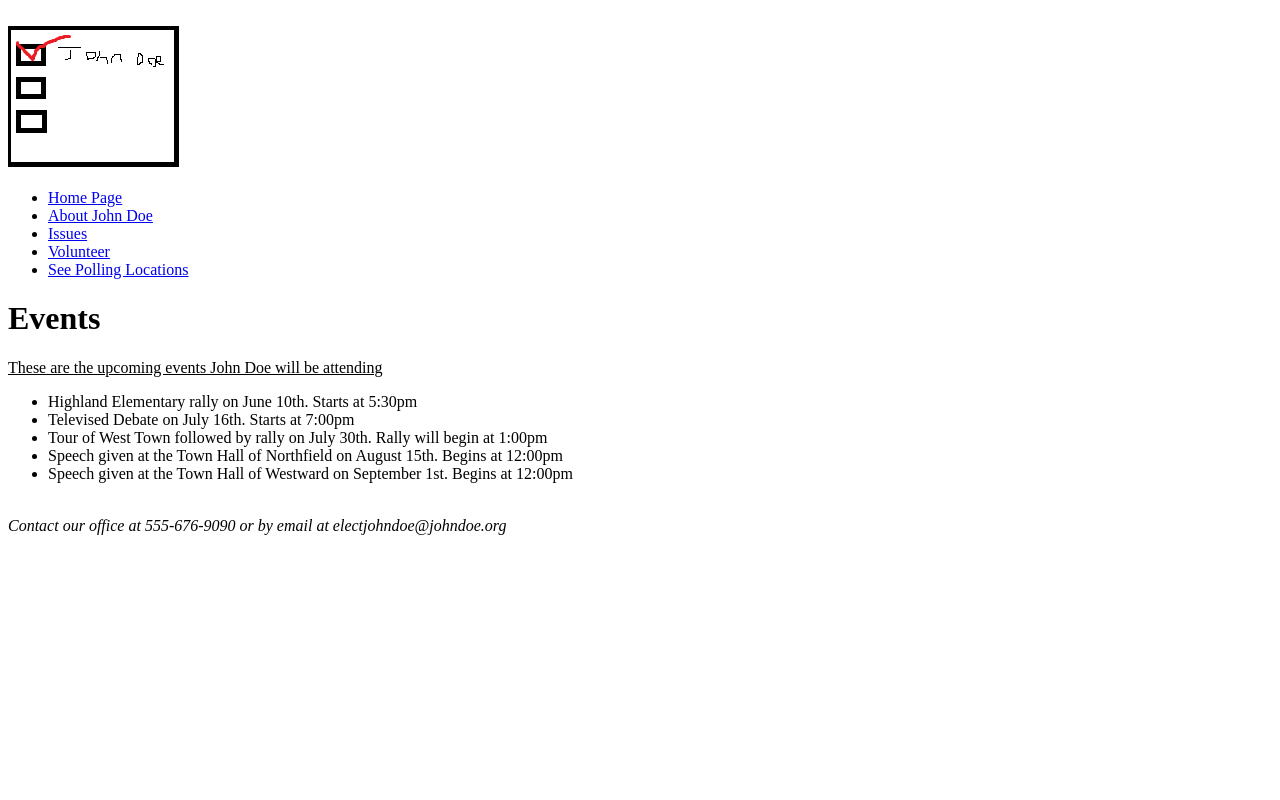
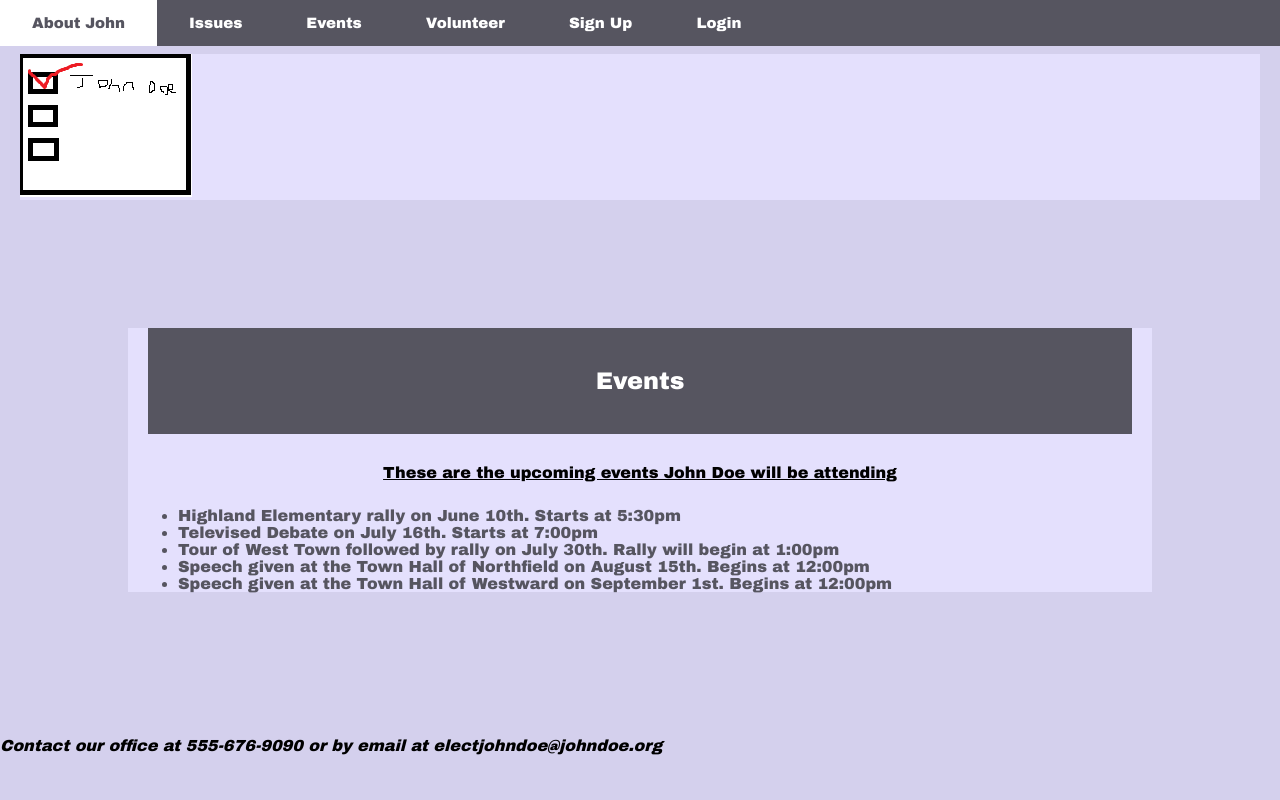
Before and after one commit to ryan-policheri/johndoeforsenate, a PHP site: page /events.html in a window 1280 px wide. Run offline with PHP 8.4, Linux system fonts and the light colour scheme.

Commit message:
CSS completed.

```diff
--- a/public html/css/cssjohndoe.css
+++ b/public html/css/cssjohndoe.css
@@ -1,27 +1,48 @@
-<style type="text/css">
-body{
-    margin:0px;
-    background:#000;
+body {
+    background-color: #D4D0ED;
+    font-family: "Arial Black", sans-serif;
+    margin: 0px;
+    padding: 0px;
 }
-.header-cont {
-    width:100%;
-    position:fixed;
-    top:0px;
+
+header {
+    margin: 20px;
+    padding: 20px;
+    background-color: #565560;
+    color: white;
+    text-align: center;
 }
-.header {
-    height:50px;
-    background:#F0F0F0;
-    border:1px solid #CCC;
-    width:960px;
-    margin:0px auto;
+
+nav ul{
+    position: fixed;
+    list-style-type: none;
+    padding: 0;
+    margin: 0;
+    background-color: #565560;
+    overflow: hidden;
+    width: 100%;
 }
+
+nav li{
+    float: left;
 }
-</style>
-</head>
-<body>
 
-<div class="header-cont">
-    <div></div>
-</div>
+nav li a{
+    color: white;
+    display: block;
+    padding: 15px 32px;
+    text-align: center;
+    font-size: 15px;
+    text-decoration: none;
+}
 
-<div></div>
+nav li a:hover{
+    background-color: #ffffff;
+    color: #565560;
+}
+
+section {
+    background-color: #E4E0FD;
+    color: #565560;
+    margin: 10%;
+}
--- a/public html/events.html
+++ b/public html/events.html
@@ -4,44 +4,39 @@
 <head>
   <meta charset="utf-8">
 
-  <title>Events</title>
+  <link rel="stylesheet" type="text/css" href="css/cssjohndoe.css">
+
+  <title>Upcoming Events</title>
 </head>
 
 <body>
 
 
-  <br> <img src ="img/content/Ballot.PNG" alt="Vote Picture"/>
+
   <nav>
     <ul>
-
-      <li>
-        <a href="index.html">Home Page</a>
-      </li>
-
-      <li>
-        <a href="johnabout.html">About John Doe</a>
-      </li>
-
-      <li>
-        <a href="issues.html">Issues</a>
-      </li>
-
-      <li>
-        <a href="volunteer.html">Volunteer</a>
-      </li>
-
-      <li>
-        <a href="pollinglocation.html">See Polling Locations</a>
-      </li>
-
+            <li><a href="johnabout.html">About John</a></li>
+            <li><a href="issues.html">Issues</a></li>
+            <li><a href="events.html">Events</a></li>
+            <li><a href="volunteer.html">Volunteer</a></li>
+            <li><a href="signup.html">Sign Up</a></li>
+            <li><a href="login.html">Login</a></li>
     </ul>
-
   </nav>
 
+  <br>
+  <br>
+
+  <section style="margin: 20px;">
+    <img src ="img/content/ballot.PNG" alt="Vote Picture">
+  </section>
+
+  <section>
     <header><h1>Events</h1></header>
-  <p><u>These are the upcoming events John Doe will be attending</u></p>
 
-  <ul>
+    <p style="color: black; padding: 10px; text-align: center;"><u>These are the upcoming events John Doe will be attending</u></p>
+
+    <ul style="margin: 10px">
 
         <li>
           Highland Elementary rally on June 10th. Starts at 5:30pm
@@ -64,7 +59,7 @@
         </li>
 
      </ul>
-
+   </section>
    <footer><br><em>Contact our office at 555-676-9090 or by email at electjohndoe@johndoe.org</em></footer>
 
 </body>
```
Also changed, not shown: public html/index.html (+17 -13 lines), public html/issues.html (+12 -26 lines), public html/johnabout.html (+17 -26 lines), public html/login.html (+14 -13 lines), public html/pollinglocation.html (+14 -29 lines), public html/signup.html (+16 -16 lines), public html/volunteer.html (+19 -29 lines), public html/img/content/john_doe_picture.JPG (renamed from public html/img/content/John Doe Picture.JPG). Lines whose indentation alone changed are shown as unchanged.
